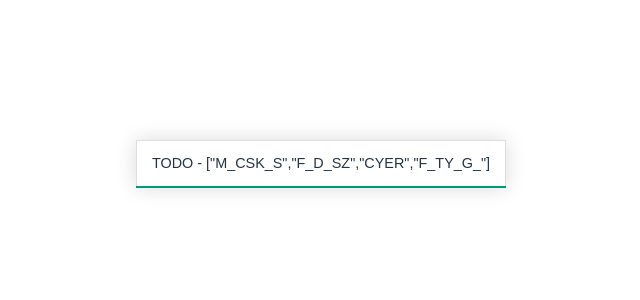
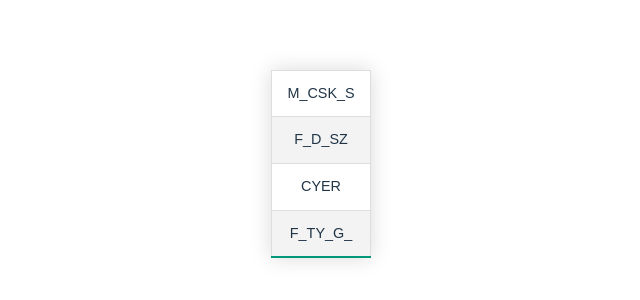
Before and after one commit to SagiBeno/dynamic-table, a React (Vite) app in the folder react-app/: page / in a window 1280 px wide. Shown: the part 236-536 px from the top of the page, without its empty margins (319-959 px from the left). Built offline with nearby package versions, Linux system fonts and the light colour scheme.

Commit message:
Show words into row

```diff
--- a/react-app/src/Components/MyTable.jsx
+++ b/react-app/src/Components/MyTable.jsx
@@ -18,9 +18,16 @@ export default class MyTable extends React.Component {
         return <div>
             <table className="table">
                 <tbody>
+                    {/*
                     <tr>
                         <td>TODO - {JSON.stringify(this.state.rows)}</td>
                     </tr>
+                    */}
+
+                    {this.state.rows.map((word, wordIdx) =>
+                        <tr key={wordIdx}>
+                            <td>{word}</td>
+                        </tr>)}
                 </tbody>
             </table>
         </div>
```
